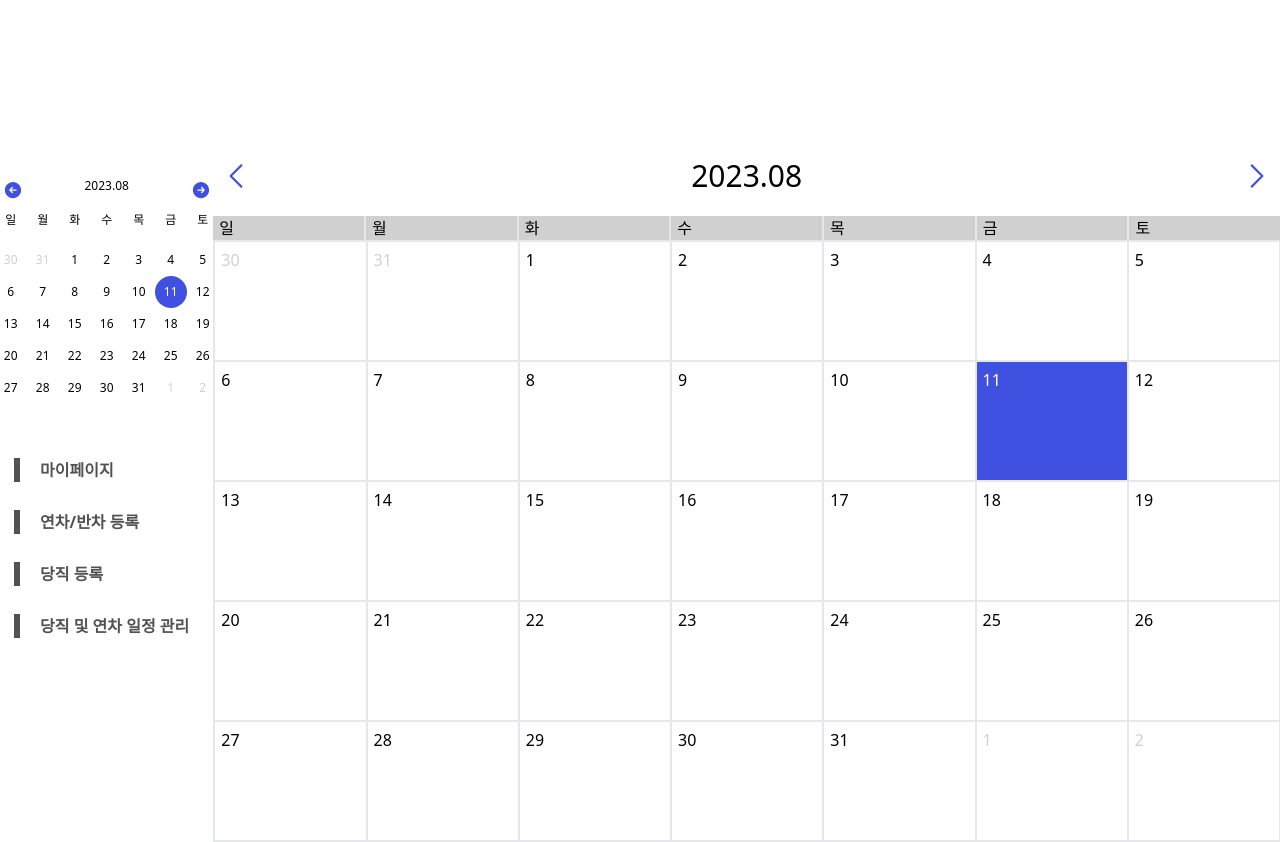
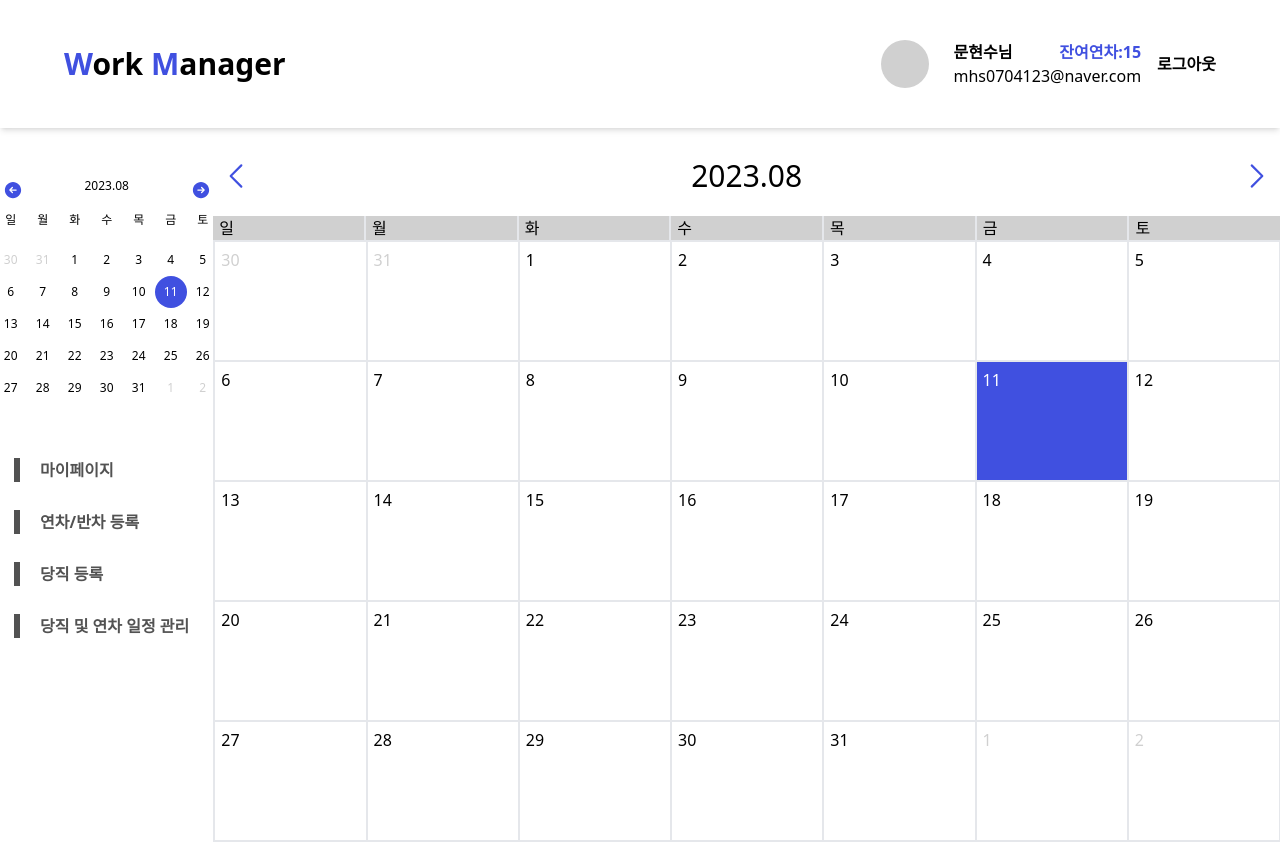
Before and after one commit to FC-MINI-4/attendance-front, a Next.js app: page /main in a window 1280 px wide. Built offline with nearby package versions, Linux system fonts and the light colour scheme.

Commit message:
style:메인페이지HeaderUI

```diff
--- a/src/components/main/MainHeader.tsx
+++ b/src/components/main/MainHeader.tsx
@@ -1,7 +1,28 @@
 export default function MainHeader(){
   return(
-    <header>
+    <div className="h-32 flex justify-between px-16">
+      <div className="top-0 bottom-0 my-auto text-3xl font-bold">
+        <span className="text-primary">W</span>ork <span className="text-primary">M</span>anager
+      </div>
+      <div className="flex top-0 bottom-0 my-auto">
+        <div className="w-12 h-12 rounded-full bg-mainGray mr-6">
 
-    </header>
+        </div>
+        <div className="relative">
+          <div className="absolute top-0 left-0 font-bold">
+            문현수님
+          </div>
+          <div className="pt-6">
+            mhs0704123@naver.com
+          </div>
+          <div className="absolute top-0 right-0 text-primary font-bold">
+            잔여연차:15
+          </div>
+        </div>
+        <div className="ml-4 top-0 bottom-0 my-auto font-bold">
+          로그아웃
+        </div>
+      </div>
+    </div>
   )
 }
--- a/src/pages/main.tsx
+++ b/src/pages/main.tsx
@@ -1,9 +1,13 @@
 import Calendar from '@/components/main/MainCalendar';
+import MainHeader from '@/components/main/MainHeader';
 import SideMenu from '@/components/main/MainSideMenu';
 
 export default function main(){
   return(
   <div className='w-screen h-screen position'>
+    <div className='absolute top-0 left-0 w-full shadow-md'>
+      <MainHeader/>
+    </div>
     <div className='absolute top-[8.5rem] left-0 w-1/6 pt-10 pl-3 pr-3'>
       <SideMenu/>
     </div>
```
